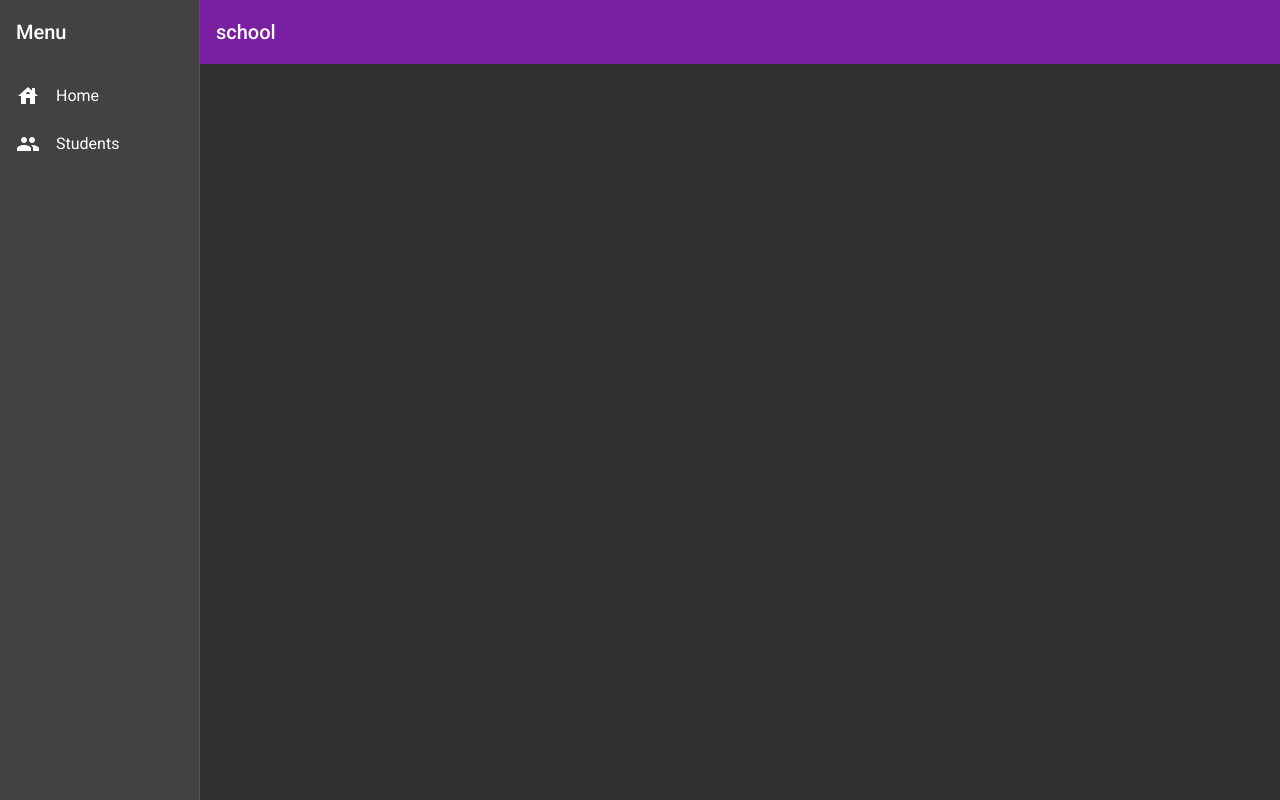
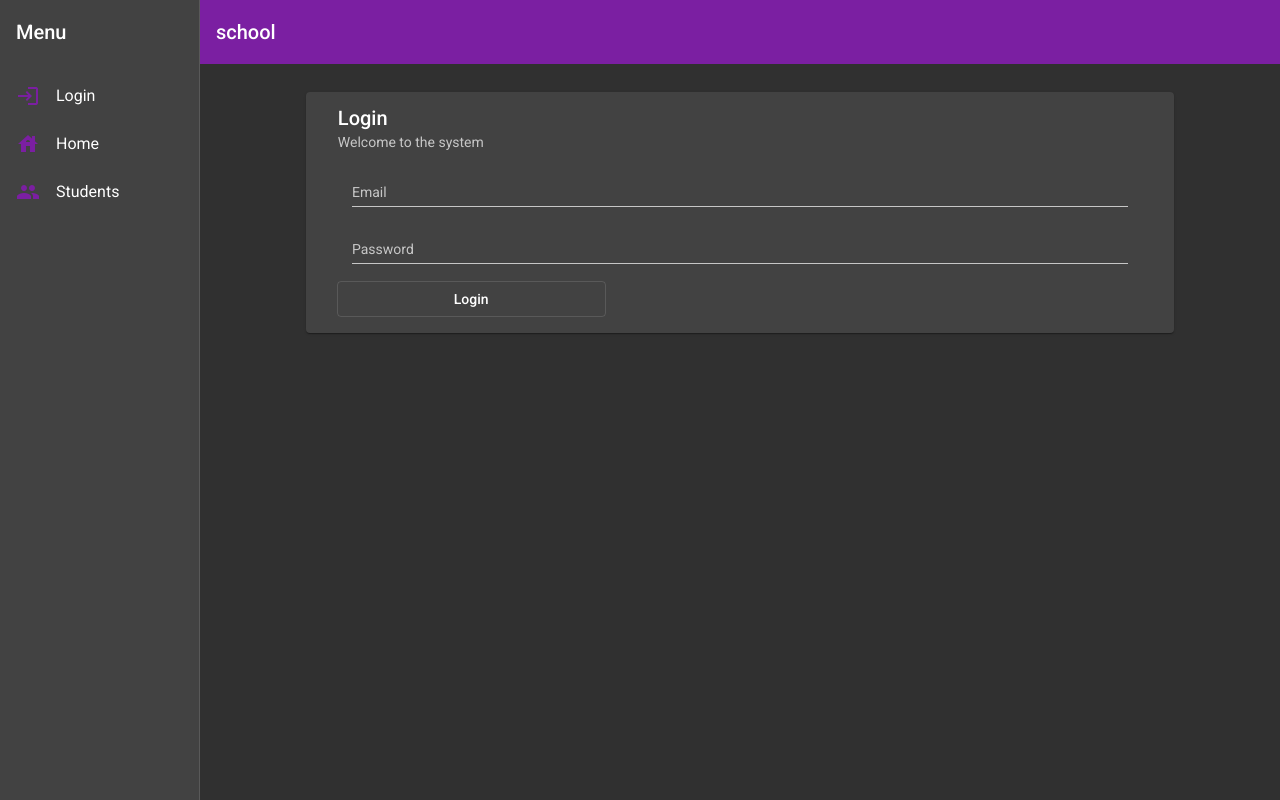
Before and after one commit to RanyellHenrique/escola-front-end, an Angular app: page /login in a window 1280 px wide. Before the commit this address led to /. Built offline with nearby package versions, Linux system fonts and the light colour scheme.

Commit message:
adicionando interceptor de erros

```diff
--- a/src/app/app-routing.module.ts
+++ b/src/app/app-routing.module.ts
@@ -1,3 +1,4 @@
+import { LoginComponent } from './components/login/login.component';
 import { NgModule } from '@angular/core';
 import { Routes, RouterModule } from '@angular/router';
 import {HomeComponent} from './components/home/home.component';
@@ -6,6 +7,10 @@ import { CommonModule } from '@angular/common';
 
 
 const routes: Routes = [
+  {
+    path: 'login',
+    component: LoginComponent
+  },
   {
     path: '',
     component: HomeComponent
--- /dev/null
+++ b/src/app/components/login/login.component.html
@@ -0,0 +1,19 @@
+<div class="row m-1 justify-content-center">
+  <mat-card class="mt-4 col-md-10 col-12">
+    <mat-card-header>
+      <mat-card-title > Login</mat-card-title>
+      <mat-card-subtitle>Welcome to the system</mat-card-subtitle>
+      </mat-card-header>
+    <form class="col-12">
+      <mat-form-field class=" col-12">
+        <mat-label>Email</mat-label>
+        <input matInput placeholder="ana@gmail.com" name="name">
+      </mat-form-field>
+      <mat-form-field class="col-12">
+        <mat-label>Password</mat-label>
+        <input matInput placeholder="123" name="password" type="password">
+      </mat-form-field>
+      <button mat-stroked-button class="col-12 col-md-4">Login</button>
+    </form>
+  </mat-card>
+</div>
--- /dev/null
+++ b/src/app/components/login/login.component.ts
@@ -0,0 +1,15 @@
+import { Component, OnInit } from '@angular/core';
+
+@Component({
+  selector: 'app-login',
+  templateUrl: './login.component.html',
+  styleUrls: ['./login.component.css']
+})
+export class LoginComponent implements OnInit {
+
+  constructor() { }
+
+  ngOnInit(): void {
+  }
+
+}
--- a/src/app/components/students/students.component.css
+++ b/src/app/components/students/students.component.css
@@ -1,9 +1,8 @@
 .card{
   margin: 0.5rem;
 }
-
 .students{
-  margin: 1.5rem;
+  padding: 1rem;
 }
 
 .icon {
--- a/src/app/components/students/students.component.html
+++ b/src/app/components/students/students.component.html
@@ -1,6 +1,6 @@
-<div class="row students col-12 col-md-10">
-  <form class="example-form col-12">
-    <mat-form-field class="example-full-width col-12 col-md-6">
+<div class="row students justify-content-center">
+  <form class="example-form col-md-8 col-12">
+    <mat-form-field class="example-full-width col-12 col-md-12">
       <mat-label>Name Student</mat-label>
       <input matInput placeholder="Ex. Lucas" name="name" (keyup)="search($event)">
     </mat-form-field>
@@ -8,7 +8,7 @@
 </div>
 
 
-<div class="row students">
+<div class="row students justify-content-center">
   <mat-card *ngFor="let e of students" class="col-12 col-sm-6 col-md-4 col-lg-3 card" tabindex="0">
     <mat-card-header>
       <div mat-card-avatar>
@@ -22,3 +22,10 @@
     </mat-card-content>
   </mat-card>
 </div>
+
+<div class="row">
+  <mat-paginator [length]="96"
+      [pageSize]="12"
+      [pageSizeOptions]="[6, 12, 24, 96]" class="col-12">
+  </mat-paginator>
+</div>
--- a/src/app/components/students/students.component.ts
+++ b/src/app/components/students/students.component.ts
@@ -16,15 +16,15 @@ export class StudentsComponent implements OnInit {
     ) { }
 
   ngOnInit(): void {
-    this.studentsService.findPerPage(0, 10)
+    this.studentsService.findPerPage(0, 12)
       .subscribe(res => {
         this.students = res.content;
       }, err => {});
   }
 
   search(event: any): void{
-    this.studentsService.findPerPageAndName(0, 10, event.target.value)
-      .subscribe(res =>{
+    this.studentsService.findPerPageAndName(0, 12, event.target.value)
+      .subscribe(res => {
         this.students = res.content;
       }, err => {});
   }
--- a/src/app/main-nav/main-nav.component.html
+++ b/src/app/main-nav/main-nav.component.html
@@ -5,14 +5,19 @@
       [opened]="(isHandset$ | async) === false">
     <mat-toolbar>Menu</mat-toolbar>
     <mat-nav-list>
+      <a mat-list-item routerLink="/login">
+        <mat-icon color="primary" class="material-icons v-middle icon" appRed >login</mat-icon>
+        Login
+      </a>
       <a mat-list-item routerLink="/">
-        <i class="material-icons v-middle icon" appRed>house</i>
+        <mat-icon color="primary" class="material-icons v-middle icon" appRed>house</mat-icon>
         Home
       </a>
       <a mat-list-item routerLink="/students">
-        <i class="material-icons v-middle icon" appRed>people</i>
+        <mat-icon color="primary" class="material-icons v-middle icon" appRed >people</mat-icon>
         Students
       </a>
+
     </mat-nav-list>
   </mat-sidenav>
   <mat-sidenav-content>
@@ -27,7 +32,7 @@
       </button>
       <span>school</span>
     </mat-toolbar>
-    <div class="contener ">
+    <div class="container-fluid content">
       <router-outlet></router-outlet>
     </div>
   </mat-sidenav-content>
--- /dev/null
+++ b/src/interceptors/error-interceptor.ts
@@ -0,0 +1,29 @@
+import { Injectable } from '@angular/core';
+import { HttpEvent, HttpInterceptor, HttpHandler, HttpRequest, HTTP_INTERCEPTORS, HttpErrorResponse } from '@angular/common/http';
+import { Observable, throwError } from 'rxjs';
+import { catchError } from 'rxjs/operators';
+
+
+@Injectable()
+export class ErrorInterceptor implements HttpInterceptor {
+  intercept(request: HttpRequest<any>, next: HttpHandler): Observable<HttpEvent<any>> {
+    return next.handle(request)
+      .pipe(catchError((error: HttpErrorResponse) => {
+          let errorObj = error;
+          if (errorObj.error) {
+              errorObj = errorObj.error;
+          }
+          console.log('Erro detectado pelo interceptor:');
+          console.log(errorObj);
+
+          return throwError(errorObj);
+        })
+      );
+  }
+}
+
+export const ErrorInterceptorProvider = {
+    provide: HTTP_INTERCEPTORS,
+    useClass: ErrorInterceptor,
+    multi: true,
+};
```
Also changed, not shown: src/app/app.module.ts (+8 -2 lines), src/app/components/login/login.component.css (added), 1 other file (tests, documents, lock files or other folders).
